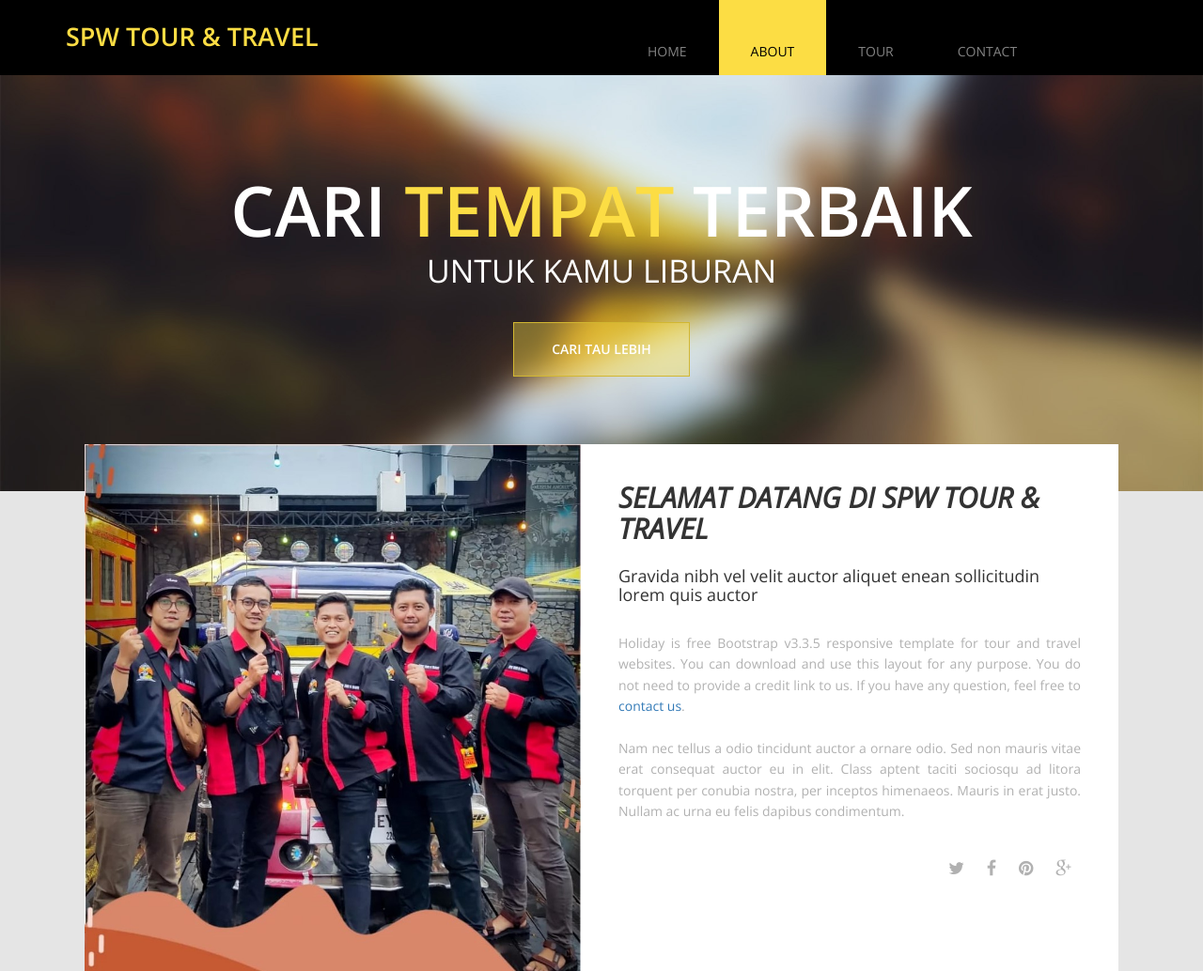
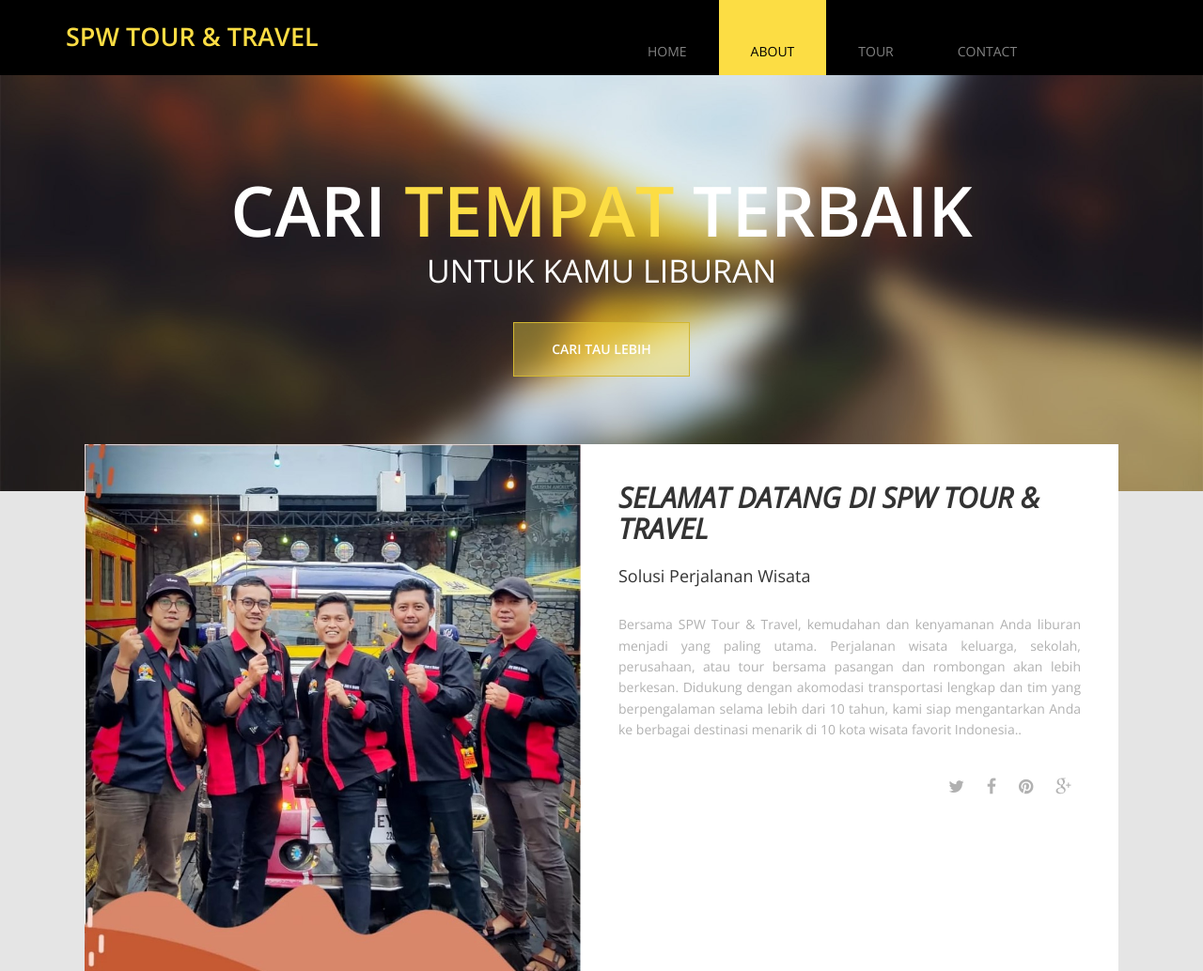
Before and after one commit to spwtourtravel/spwtourtravel.github.io, a plain HTML site: page about.html in a window 1280 px wide. Shown: the top 1034 px of the page at 94% size. Drawn offline with nearby package versions, Linux system fonts and the light colour scheme.

Commit message:
Update about.html

```diff
--- a/about.html
+++ b/about.html
@@ -92,9 +92,8 @@ http://www.templatemo.com/tm-475-holiday
 			      <img src="img/about-1.jpg" alt="image" />
 			      <div class="flex-caption">
 			      	<h2 class="slider-title">Selamat datang di SPW Tour & Travel</h2>
-			      	<h3 class="slider-subtitle">Gravida nibh vel velit auctor aliquet enean sollicitudin lorem quis auctor</h3>
-			      	<p class="slider-description">Holiday is free Bootstrap v3.3.5 responsive template for tour and travel websites. You can download and use this layout for any purpose. You do not need to provide a credit link to us. If you have any question, feel free to <a href="http://www.facebook.com/templatemo" target="_parent">contact us</a>. <br><br>
-                    Nam nec tellus a odio tincidunt auctor a ornare odio. Sed non mauris vitae erat consequat auctor eu in elit. Class aptent taciti sociosqu ad litora torquent per conubia nostra, per inceptos himenaeos. Mauris in erat justo. Nullam ac urna eu felis dapibus condimentum.</p>
+			      	<h3 class="slider-subtitle">Solusi Perjalanan Wisata</h3>
+			      	<p class="slider-description">Bersama SPW Tour & Travel, kemudahan dan kenyamanan Anda liburan menjadi yang paling utama. Perjalanan wisata keluarga, sekolah, perusahaan, atau tour bersama pasangan dan rombongan akan lebih berkesan. Didukung dengan akomodasi transportasi lengkap dan tim yang berpengalaman selama lebih dari 10 tahun, kami siap mengantarkan Anda ke berbagai destinasi menarik di 10 kota wisata favorit Indonesia..</p>
 			      	<div class="slider-social">
 			      		<a href="#" class="tm-social-icon"><i class="fa fa-twitter"></i></a>
 			      		<a href="#" class="tm-social-icon"><i class="fa fa-facebook"></i></a>
```
